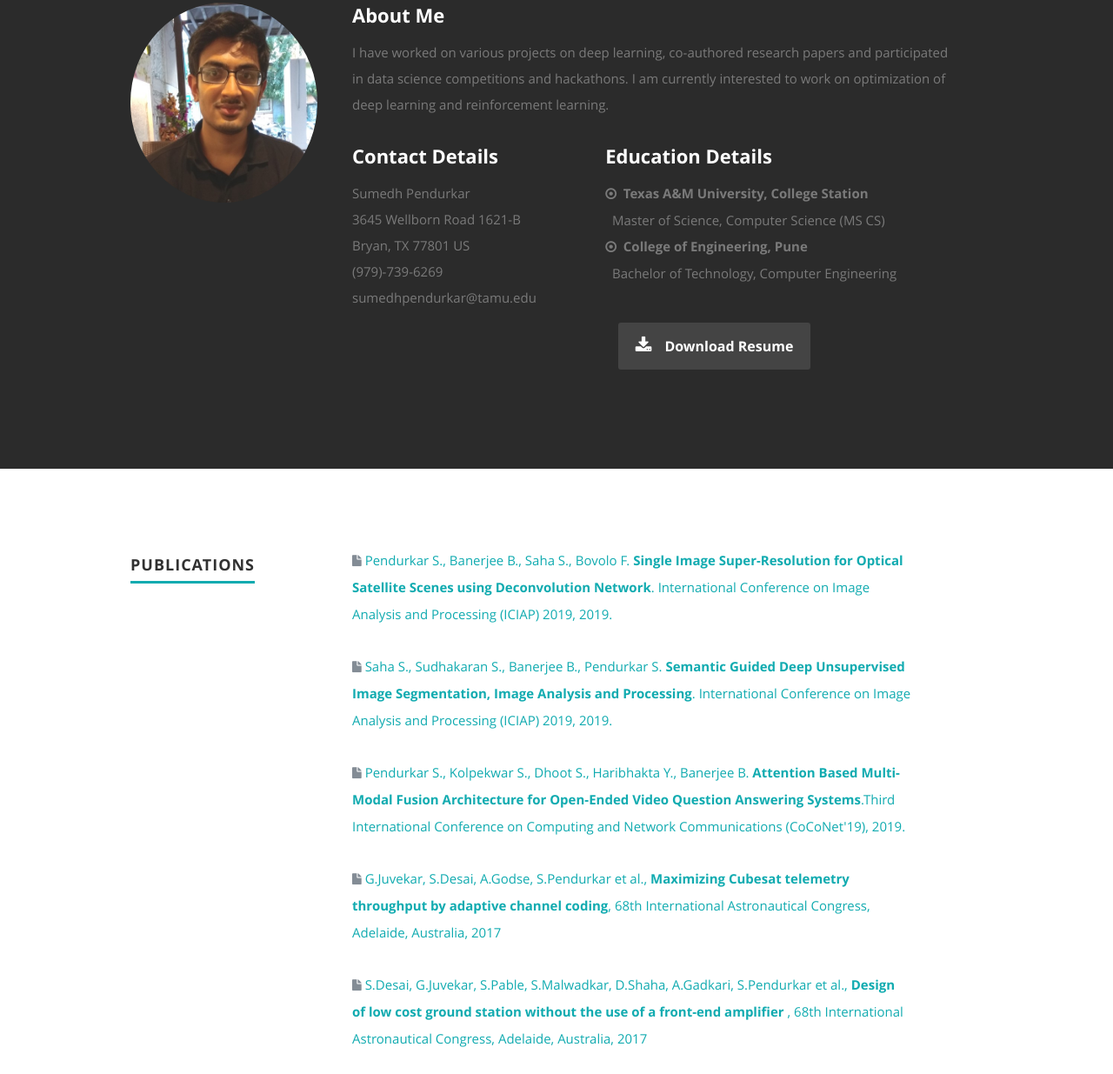
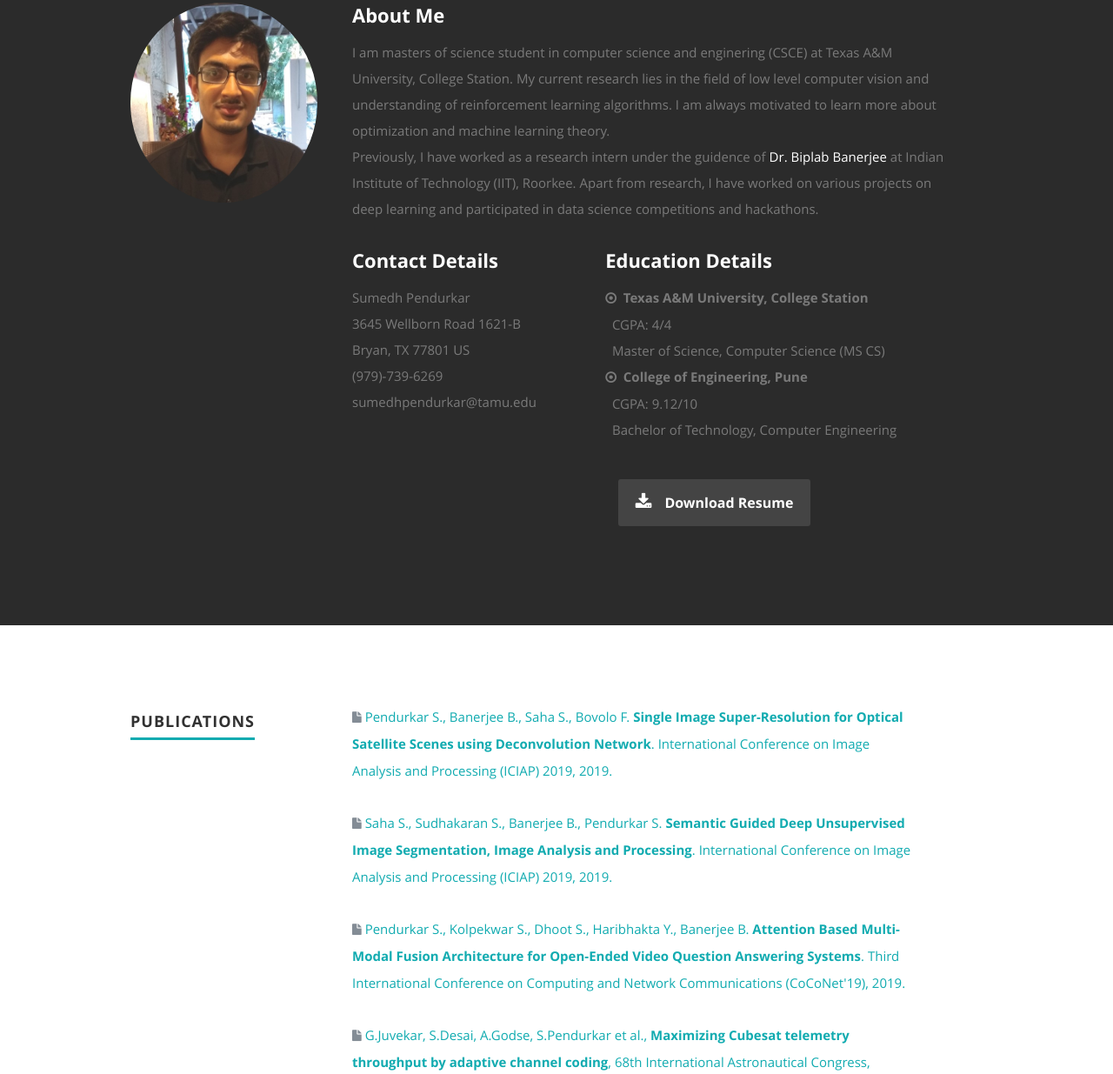
Before and after one commit to sumedhpendurkar/sumedhpendurkar.github.io, a plain HTML site: page index.html in a window 1280 px wide. Shown: the part 893-2128 px from the top of the page at 87% size. Drawn offline with nearby package versions, Linux system fonts and the light colour scheme; some icons are missing.

Commit message:
added profile details

```diff
--- a/index.html
+++ b/index.html
@@ -101,9 +101,9 @@
 
             <h2>About Me</h2>
 
-            <p>I have worked on various projects on deep learning, co-authored research papers and participated in data science competitions and hackathons.
-
-I am currently interested to work on optimization of deep learning and reinforcement learning.
+			<p>
+			I am masters of science student in computer science and enginering (CSCE) at Texas A&M University, College Station. My current research lies in the field of low level computer vision and understanding of reinforcement learning algorithms. I am always motivated to learn more about optimization and machine learning theory. <br>
+				Previously, I have worked as a research intern under the guidence of <a href="http://bbanerjee.netlify.com/">Dr. Biplab Banerjee</a> at Indian Institute of Technology (IIT), Roorkee. Apart from research, I have worked on various projects on deep learning and participated in data science competitions and hackathons.
             </p>
 
             <div class="row">
@@ -127,9 +127,11 @@ I am currently interested to work on optimization of deep learning and reinforce
                      <p class="address">
 
                         <span><i class="fa fa-dot-circle-o"></i><b>&nbsp;&nbsp;Texas A&M University, College Station</b></span><br>
+						<span>&nbsp;&nbsp;CGPA: 4/4 </span><br>
                         <span>&nbsp;&nbsp;Master of Science, Computer Science (MS CS)</span><br>
 
                         <span><i class="fa fa-dot-circle-o"></i><b>&nbsp;&nbsp;College of Engineering, Pune</b></span><br>
+						<span>&nbsp;&nbsp;CGPA: 9.12/10 </span><br>
                         <span>&nbsp;&nbsp;Bachelor of Technology, Computer Engineering</span>
                      </p>
 
@@ -155,7 +157,7 @@ I am currently interested to work on optimization of deep learning and reinforce
    <section id="resume">
 
       <!-- Education
-      ----------------------------------------------- -->
+      ------------------------------------------------->
       <div class="row education">
 
          <div class="three columns header-col">
@@ -181,7 +183,7 @@ Image Analysis and Processing</b>. International Conference on Image Analysis an
                </p>
 
 			   <p><i class="fa fa-file"></i>
-				  <a href="#">Pendurkar S., Kolpekwar S., Dhoot S., Haribhakta Y., Banerjee B. <b style ="color:#11ABB0;">Attention Based Multi-Modal Fusion Architecture for Open-Ended Video Question Answering Systems</b>.Third International Conference on Computing and Network Communications (CoCoNet'19), 2019.
+				  <a href="https://www.researchgate.net/publication/338113393_Attention_Based_Multi-Modal_Fusion_Architecture_for_Open-Ended_Video_Question_Answering_Systems">Pendurkar S., Kolpekwar S., Dhoot S., Haribhakta Y., Banerjee B. <b style ="color:#11ABB0;">Attention Based Multi-Modal Fusion Architecture for Open-Ended Video Question Answering Systems</b>. Third International Conference on Computing and Network Communications (CoCoNet'19), 2019.
 				  </a>
 				  </p>
 
```
